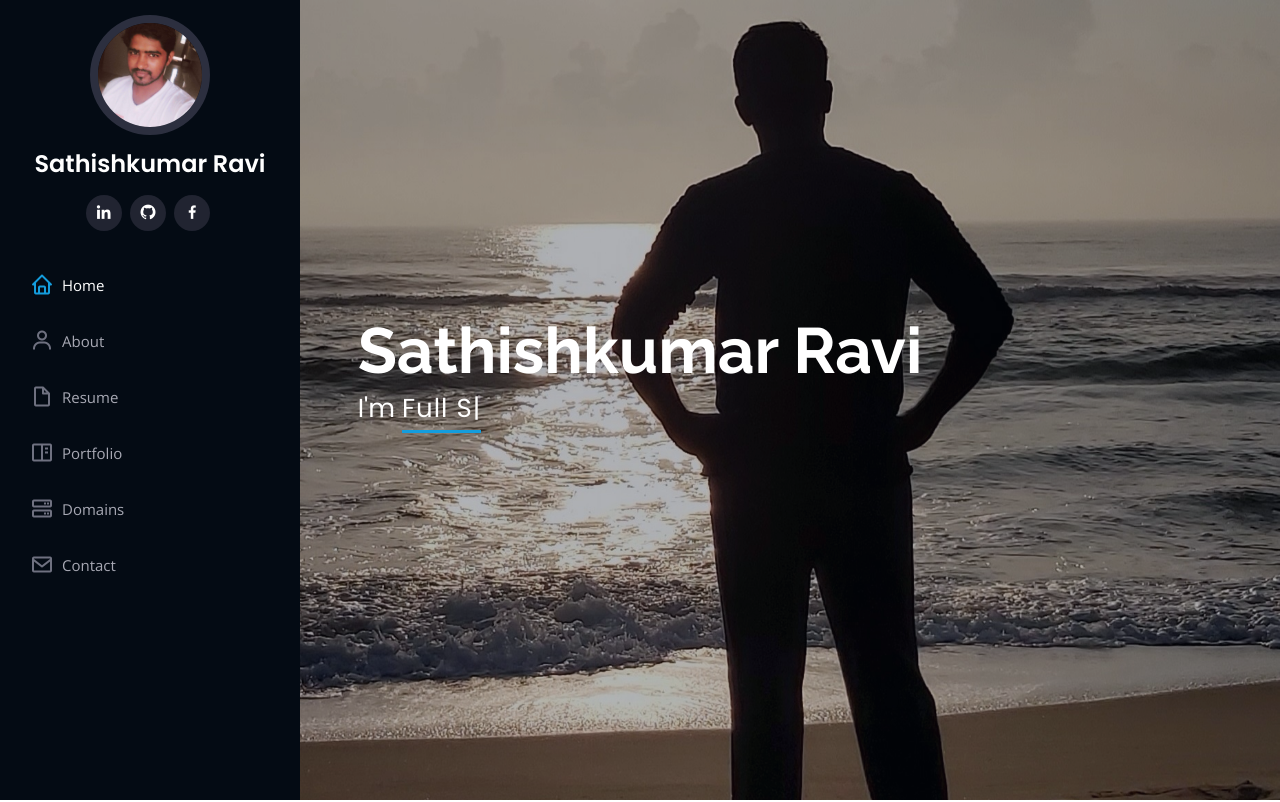
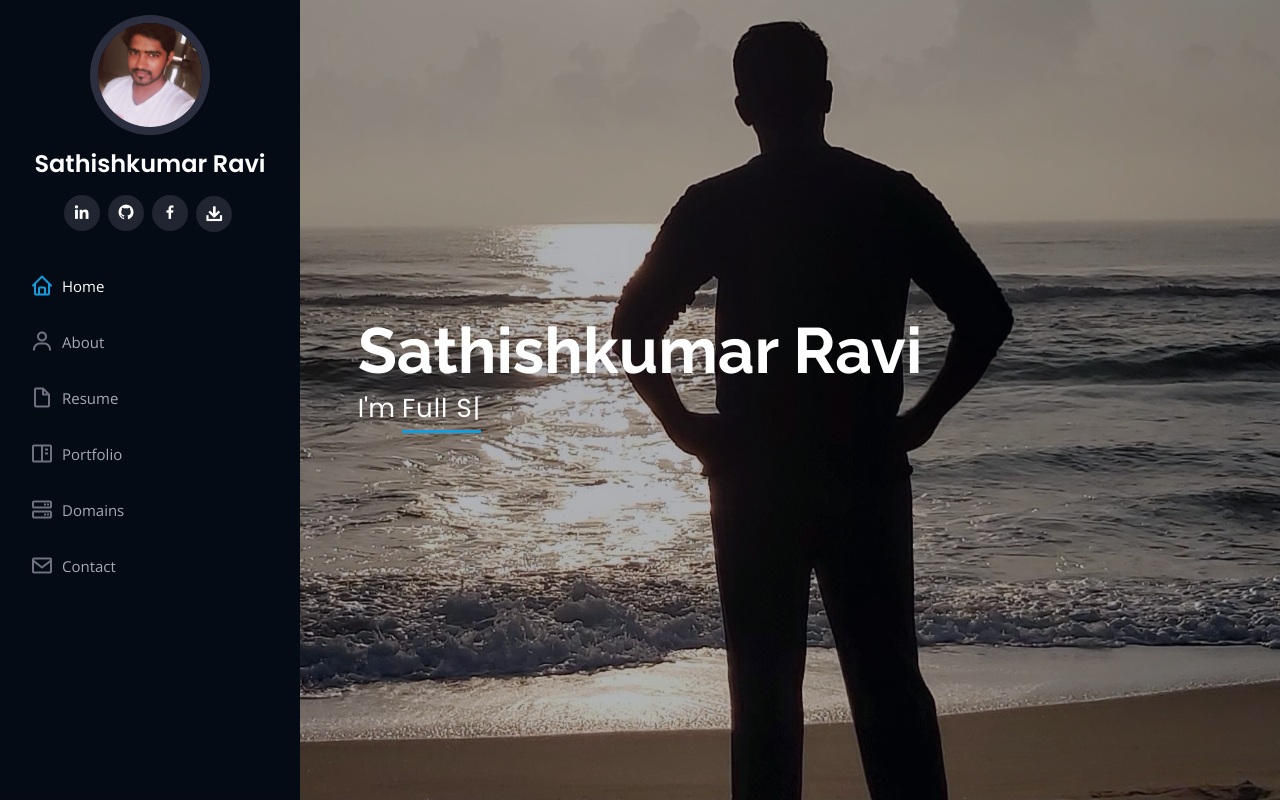
Before and after one commit to SathishProjects/sathishprojects.github.io, a plain HTML site: page index.html in a window 1280 px wide. Shown: the top 802 px of the page. Drawn offline with nearby package versions, Linux system fonts and the light colour scheme.

Commit message:
Added resume direct link in header sidebar

```diff
--- a/index.html
+++ b/index.html
@@ -56,6 +56,9 @@
           </a>
           <a target="_blank" href="https://www.facebook.com/sathish443" class="facebook">
             <i class="bx bxl-facebook"></i>
+          </a>
+          <a target="_blank" href="Resume_Sathishkumar_FullStackDeveloper.pdf" target="_blank" class="facebook" title="Click to open resume in new browser tab">
+            <i class="icofont-download"></i>
           </a>
           <!-- <a target="_blank" href="https://twitter.com/Sathish21444275" class="twitter">
             <i class="bx bxl-twitter"></i>
```
